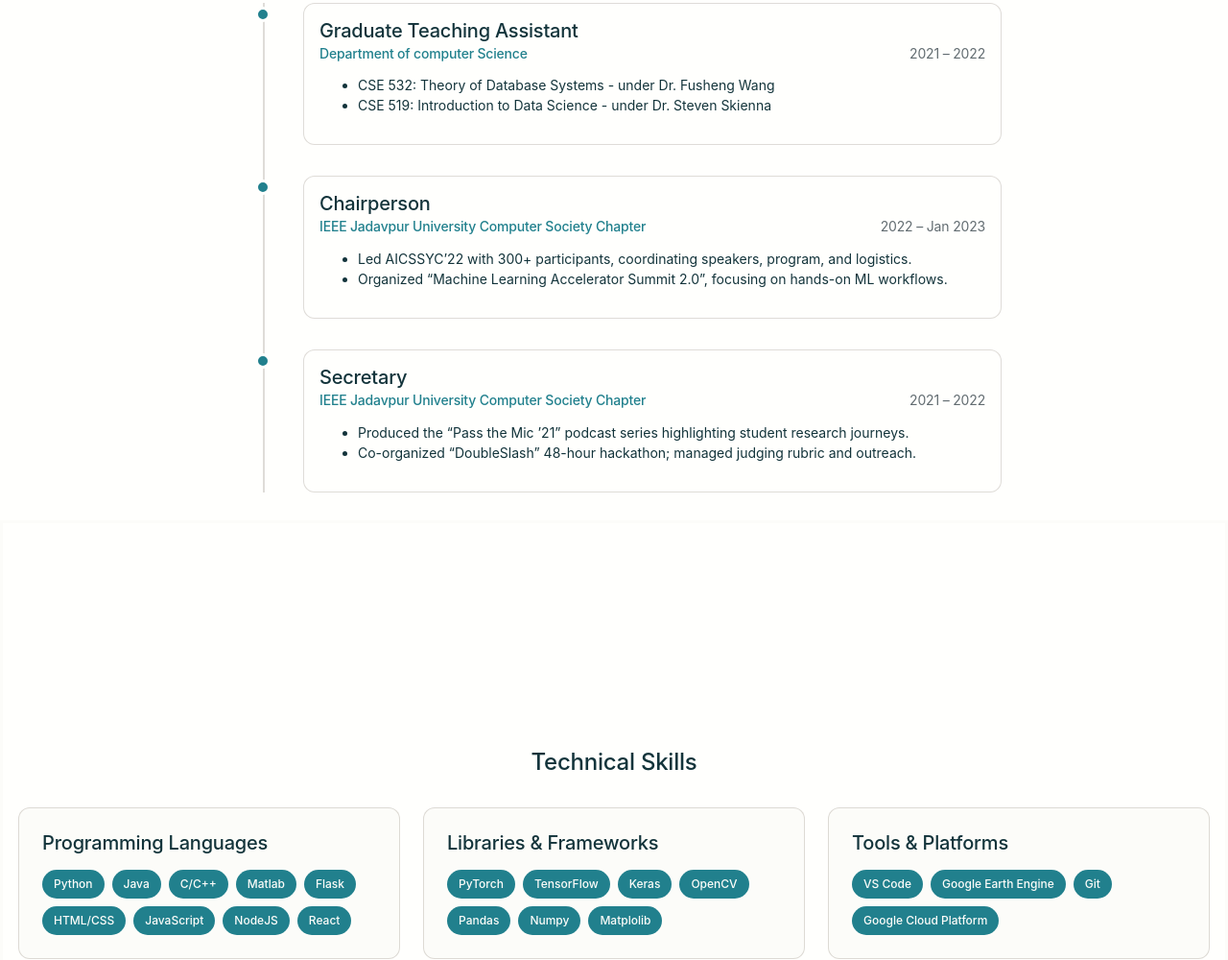
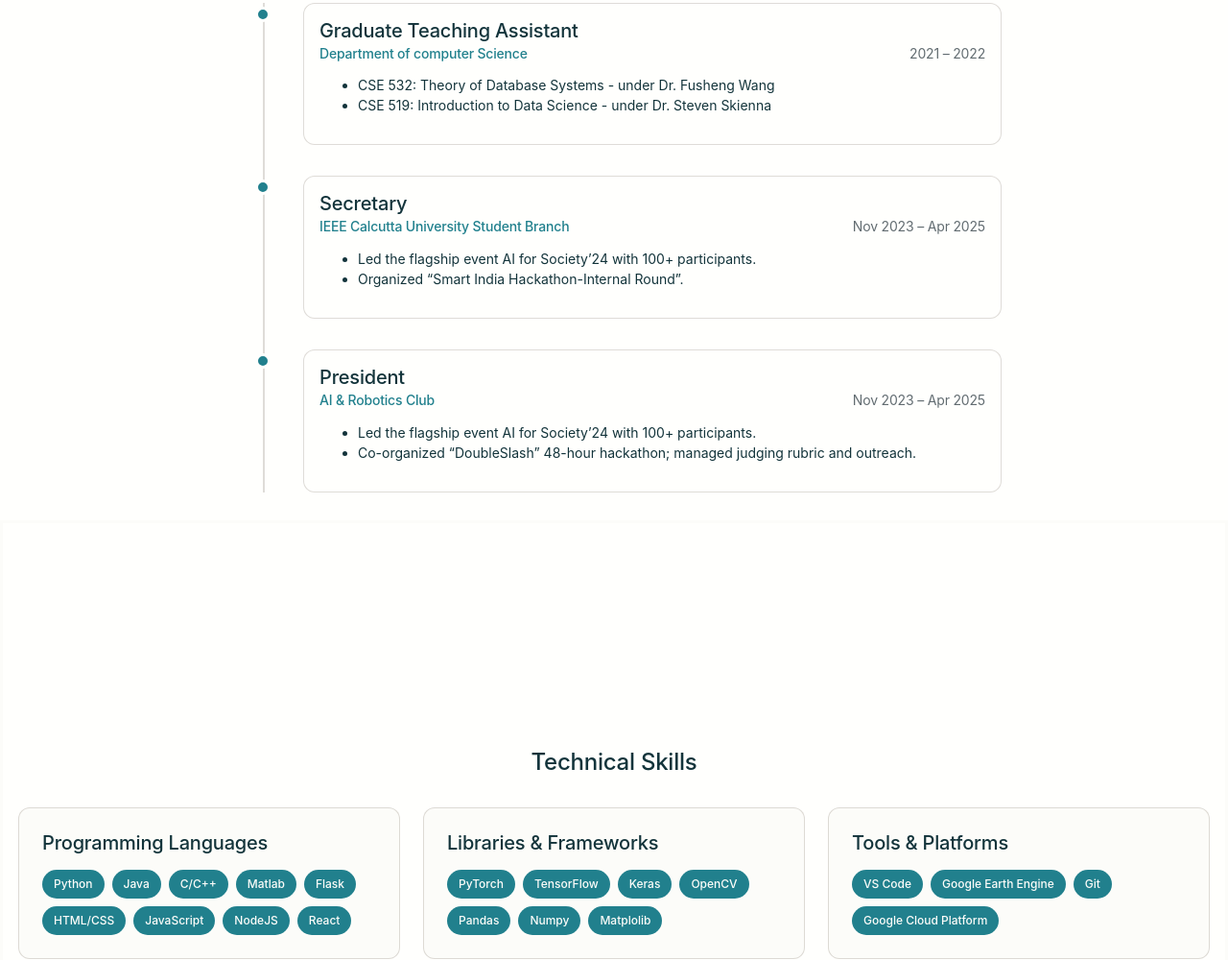
Before and after one commit to sagnikde03/sagnikde04.github.io, a plain HTML site: page index.html in a window 1280 px wide. Shown: the part 4786-5786 px from the top of the page at 96% size. Drawn offline with Linux system fonts and the light colour scheme; a web font is replaced by a local one.

Commit message:
Update index.html

```diff
--- a/index.html
+++ b/index.html
@@ -646,14 +646,14 @@
         <div class="timeline-item">
           <div class="timeline-marker"></div>
           <div class="timeline-content">
-            <h3>Chairperson</h3>
+            <h3>Secretary</h3>
             <h4 class="exp-header">
-              <span class="exp-left">IEEE Jadavpur University Computer Society Chapter</span>
-              <span class="exp-right">2022 – Jan 2023</span>
+              <span class="exp-left">IEEE Calcutta University Student Branch</span>
+              <span class="exp-right">Nov 2023 – Apr 2025</span>
             </h4>
             <ul>
-              <li>Led AICSSYC’22 with 300+ participants, coordinating speakers, program, and logistics.</li>
-              <li>Organized “Machine Learning Accelerator Summit 2.0”, focusing on hands-on ML workflows.</li>
+              <li>Led the flagship event AI for Society’24 with 100+ participants.</li>
+              <li>Organized “Smart India Hackathon-Internal Round”.</li>
             </ul>
           </div>
         </div>
@@ -662,13 +662,13 @@
         <div class="timeline-item">
           <div class="timeline-marker"></div>
           <div class="timeline-content">
-            <h3>Secretary</h3>
+            <h3>President</h3>
             <h4 class="exp-header">
-              <span class="exp-left">IEEE Jadavpur University Computer Society Chapter</span>
-              <span class="exp-right">2021 – 2022</span>
+              <span class="exp-left">AI & Robotics Club</span>
+              <span class="exp-right">Nov 2023 – Apr 2025</span>
             </h4>
             <ul>
-              <li>Produced the “Pass the Mic ’21” podcast series highlighting student research journeys.</li>
+              <li>Led the flagship event AI for Society’24 with 100+ participants.</li>
               <li>Co-organized “DoubleSlash” 48-hour hackathon; managed judging rubric and outreach.</li>
             </ul>
           </div>
```
